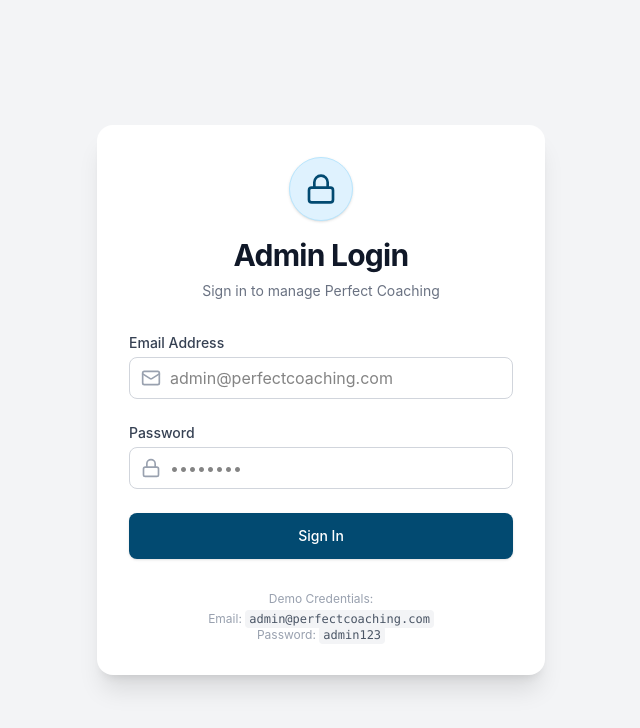
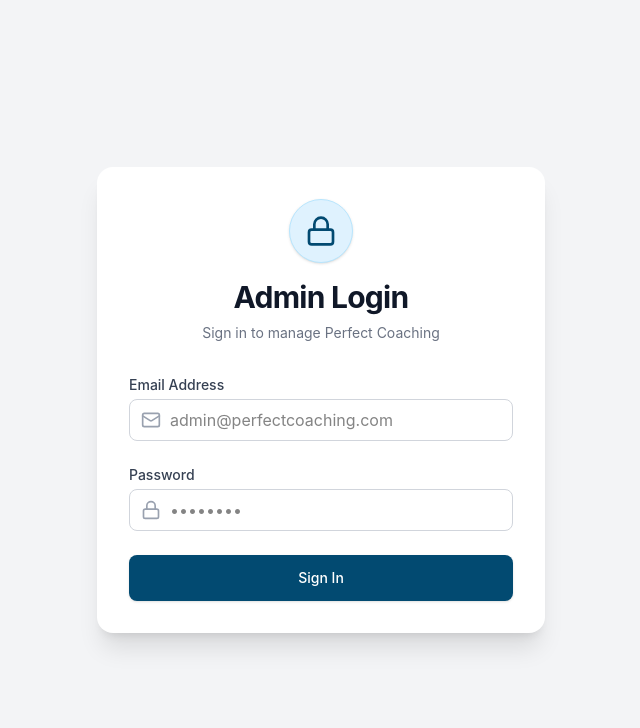
Before and after one commit to rishigour07/perfect-coaching-clasess, a React (Vite) app: page /admin/login in a window 1280 px wide. Shown: the top 728 px of the page, without its empty margins (319-959 px from the left). Built offline with nearby package versions, Linux system fonts and the light colour scheme.

Commit message:
remove demo credentials from login panel

```diff
--- a/src/app/pages/admin/Login.tsx
+++ b/src/app/pages/admin/Login.tsx
@@ -82,11 +82,6 @@
           </button>
         </form>
 
-        <div className="mt-8 text-center text-xs text-gray-400">
-          <p>Demo Credentials:</p>
-          <p className="mt-1">Email: <span className="font-mono bg-gray-100 px-1 py-0.5 rounded text-gray-600">admin@perfectcoaching.com</span></p>
-          <p>Password: <span className="font-mono bg-gray-100 px-1 py-0.5 rounded text-gray-600">admin123</span></p>
-        </div>
       </div>
     </div>
   );
```
